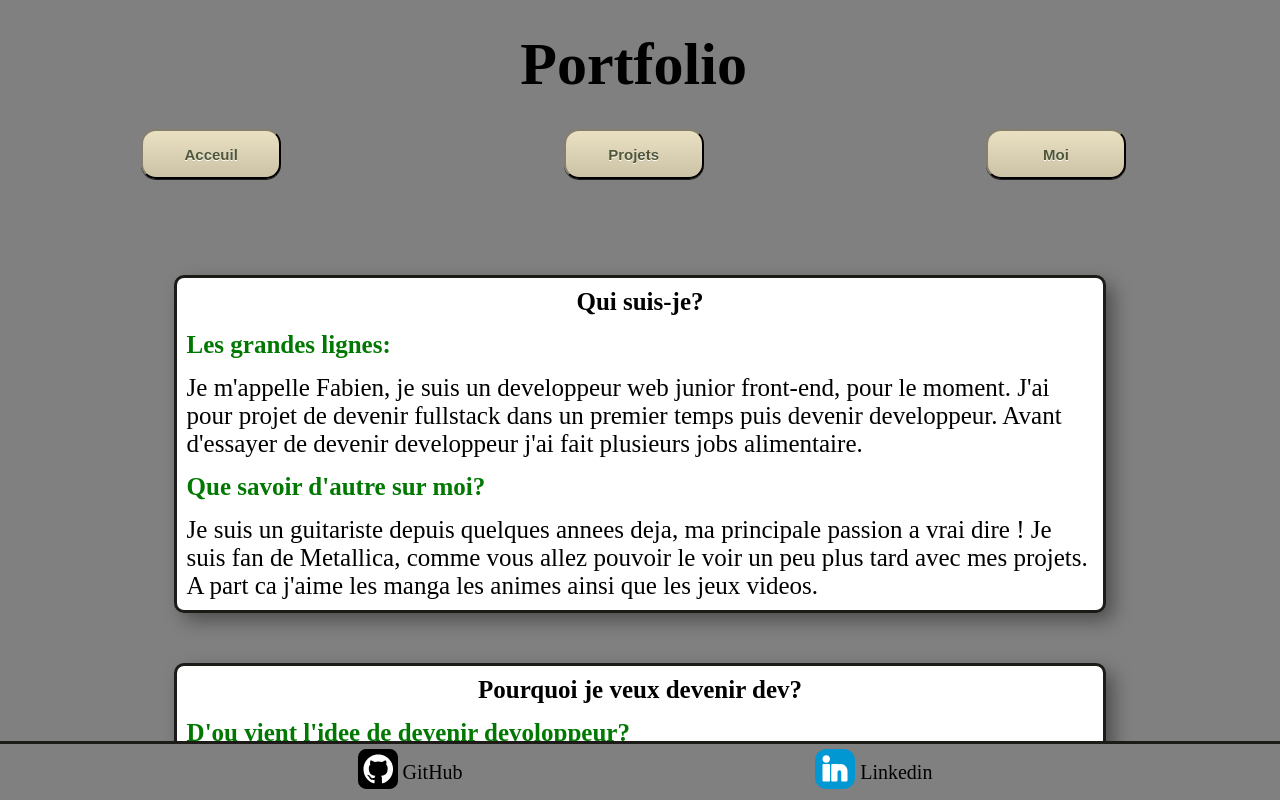
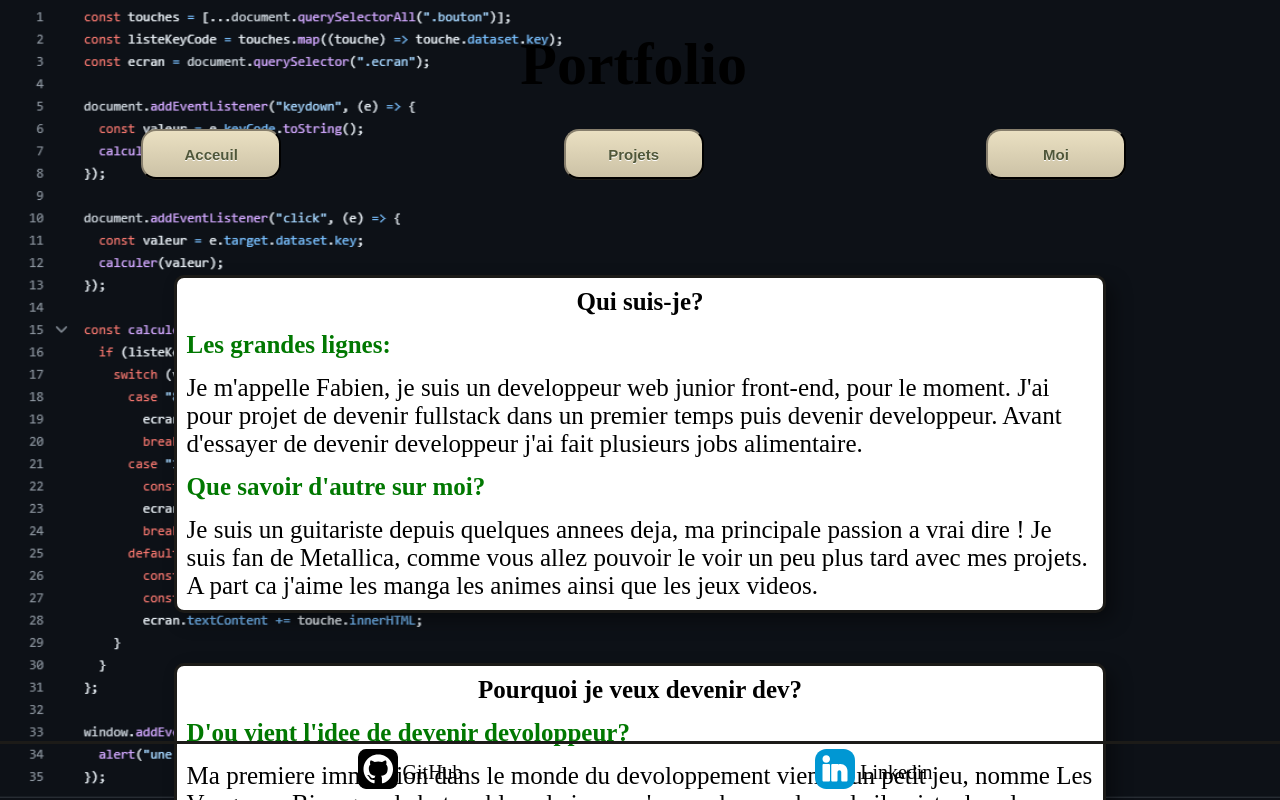
Before and after one commit to FabienLqr/Folio, a React (Vite) app: page / in a window 1280 px wide. Shown: the top 800 px of the page. Built offline with nearby package versions, Linux system fonts and the light colour scheme.

Commit message:
background good

```diff
--- a/src/App.jsx
+++ b/src/App.jsx
@@ -7,7 +7,7 @@ function App() {
   const [count, setCount] = useState(0);
 
   return (
-    <>
+    <div className="cont">
       <header>
         <h1>Portfolio</h1>
       </header>
@@ -20,7 +20,7 @@ function App() {
         <p className="butSec">Tu as clicke sur le boutton {count} fois.</p>
       </section>
       <Footer />
-    </>
+    </div>
   );
 }
 
--- a/src/App.scss
+++ b/src/App.scss
@@ -16,6 +16,16 @@
 
 * {
   margin: 0;
-  background-color: var(--prim);
   font-size: 1.25rem;
 }
+body {
+  background-image: url("./assets/Imgages/Capture\ d'écran\ 2024-06-06\ 153550.png");
+  background-repeat: no-repeat;
+  background-size: cover;
+}
+
+.cont {
+  width: 100vw;
+  height: 100vh;
+  overflow-y: scroll;
+}
```
Also changed, not shown: src/assets/Imgages/Capture d'écran 2024-06-06 153550.png (added), 1 other file (tests, documents, lock files or other folders).
